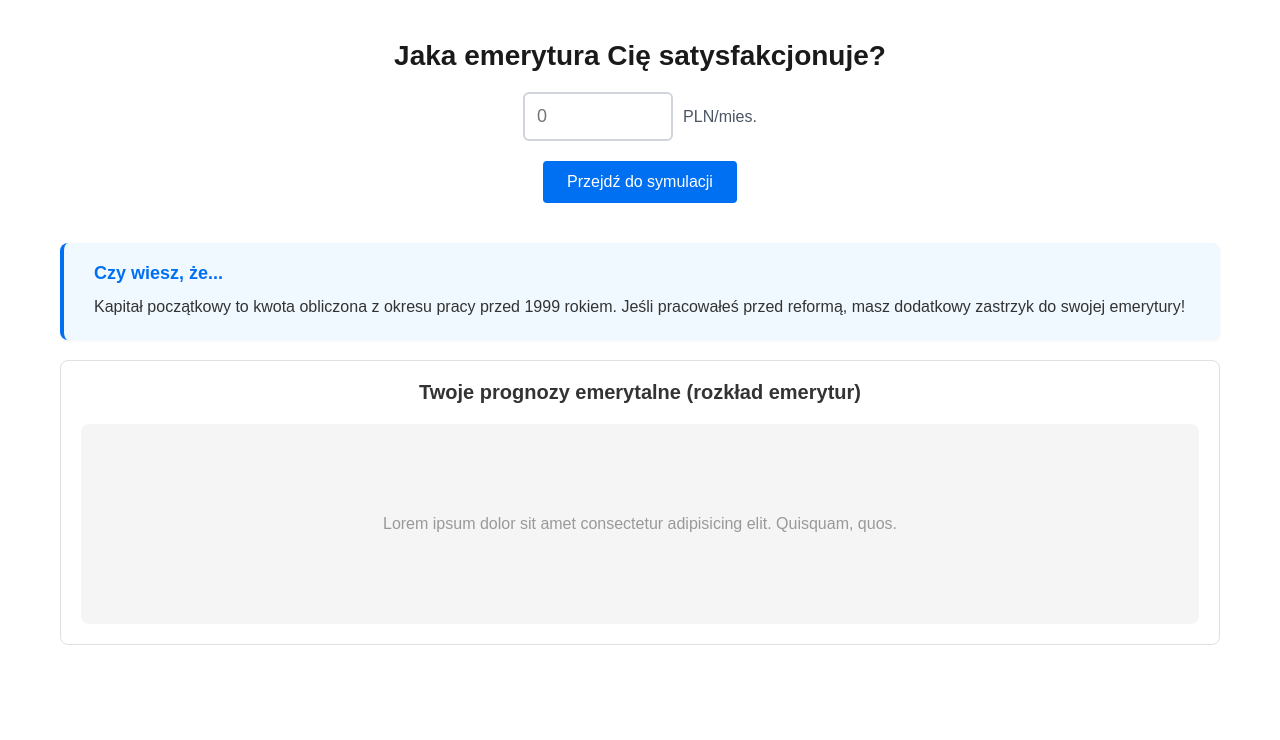
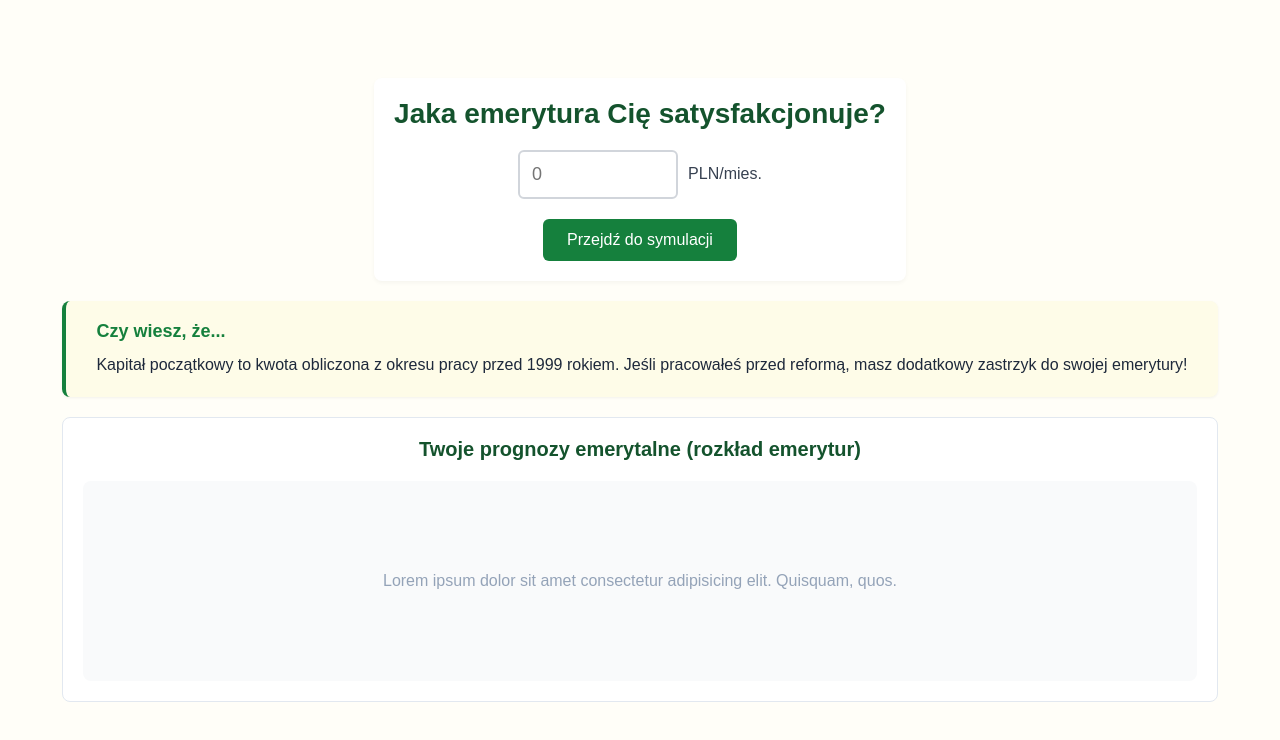
Before and after one commit to MrNtex/symulator-emerytalny, a Next.js app: page / in a window 1280 px wide. Shown: the top 740 px of the page. Built offline with nearby package versions, Linux system fonts and the light colour scheme.

Commit message:
fix rename page paths add new layout to RentModal

```diff
--- /dev/null
+++ b/app/dane/page.tsx
@@ -0,0 +1,6 @@
+'use client'
+import UserForm from '@/components/UserForm/UserForm'
+
+export default function Page() {
+  return <UserForm />
+}
--- a/app/globals.css
+++ b/app/globals.css
@@ -13,6 +13,7 @@
 html,
 body {
   max-width: 100vw;
+  height: 100vh;
   overflow-x: hidden;
 }
 
--- a/app/userform/page.tsx
+++ b/app/userform/page.tsx
@@ -1,6 +1,6 @@
 'use client'
-import UserForm from '@/components/UserForm/UserForm'
+import RentModal from '@/components/RentModal/RentModal'
 
 export default function Page() {
-  return <UserForm />
+  return <RentModal />
 }
--- a/components/RentModal/RentModal.css
+++ b/components/RentModal/RentModal.css
@@ -1,3 +1,12 @@
+.rent-modal-container {
+  width: 100%;
+  height: 100%;
+  display: flex;
+  justify-content: center;
+  align-items: center;
+  background-color: #fffef8;
+}
+
 .home-container {
   display: flex;
   flex-direction: column;
@@ -6,7 +15,7 @@
   gap: 20px;
   max-width: 1200px;
   margin: 0 auto;
-  background-color: #ffffff;
+  background-color: #fffef8;
 }
 
 .retirement-question {
@@ -14,12 +23,13 @@
   background-color: #ffffff;
   padding: 20px;
   border-radius: 8px;
+  box-shadow: 0 2px 4px rgba(0, 0, 0, 0.04);
 }
 
 .retirement-question h2 {
   font-size: 28px;
   margin-bottom: 20px;
-  color: #1a1a1a;
+  color: #14532d;
   font-weight: 600;
 }
 
@@ -31,52 +41,48 @@
   margin-bottom: 20px;
 }
 
-.retirement-input::-webkit-inner-spin-button,
-.retirement-input::-webkit-outer-spin-button {
-  -webkit-appearance: none;
-  margin: 0;
-}
-
 .retirement-input {
-  width: 150px;
+  width: 160px;
   padding: 12px;
   font-size: 18px;
   border: 2px solid #d1d5db;
   border-radius: 6px;
   background-color: #ffffff;
-  color: #1a1a1a;
+  color: #14532d;
+  transition: border-color 0.2s ease, box-shadow 0.2s ease;
 }
 
 .retirement-input:focus {
   outline: none;
-  border-color: #0070f3;
-  box-shadow: 0 0 0 3px rgba(0, 112, 243, 0.1);
+  border-color: #15803d;
+  box-shadow: 0 0 0 3px rgba(21, 128, 61, 0.15);
 }
 
 .currency-label {
   font-size: 16px;
-  color: #4b5563;
+  color: #374151;
   font-weight: 500;
 }
 
 .simulation-button {
   padding: 12px 24px;
   font-size: 16px;
-  background-color: #0070f3;
+  background-color: #15803d;
   color: white;
   border: none;
-  border-radius: 4px;
+  border-radius: 6px;
   cursor: pointer;
+  transition: background-color 0.3s ease;
 }
 
 .simulation-button:hover {
-  background-color: #0051cc;
+  background-color: #166534;
 }
 
 .fun-fact-section {
   width: 100%;
-  background-color: #f0f9ff;
-  border-left: 4px solid #0070f3;
+  background-color: #fefce8;
+  border-left: 4px solid #15803d;
   padding: 20px 30px;
   border-radius: 8px;
   box-shadow: 0 1px 3px rgba(0, 0, 0, 0.05);
@@ -85,22 +91,22 @@
 .fun-fact-title {
   font-size: 18px;
   font-weight: 600;
-  color: #0070f3;
+  color: #15803d;
   margin-bottom: 10px;
 }
 
 .fun-fact-content {
   font-size: 16px;
   line-height: 1.6;
-  color: #333;
+  color: #1e293b;
   margin: 0;
 }
 
 .charts-section {
   width: 100%;
   padding: 20px;
-  background-color: #fff;
-  border: 1px solid #e0e0e0;
+  background-color: #ffffff;
+  border: 1px solid #e2e8f0;
   border-radius: 8px;
   margin-bottom: 20px;
 }
@@ -108,7 +114,7 @@
 .charts-title {
   font-size: 20px;
   font-weight: 600;
-  color: #333;
+  color: #14532d;
   margin-bottom: 20px;
   text-align: center;
 }
@@ -118,8 +124,8 @@
   display: flex;
   align-items: center;
   justify-content: center;
-  background-color: #f5f5f5;
+  background-color: #f9fafb;
   border-radius: 8px;
-  color: #999;
+  color: #94a3b8;
   font-size: 16px;
 }
--- a/components/RentModal/RentModal.tsx
+++ b/components/RentModal/RentModal.tsx
@@ -22,6 +22,7 @@ const Home = () => {
   }, [])
 
   return (
+    <div className='rent-modal-container'>
       <div className="home-container">
         <div className="retirement-question">
           <h2>Jaka emerytura Cię satysfakcjonuje?</h2>
@@ -55,6 +56,7 @@ const Home = () => {
           </div>
         </div>
       </div>
+    </div>
   )
 }
 
```
Also changed, not shown: app/wyniki/page.tsx (renamed from app/result/page.tsx). Lines whose indentation alone changed are shown as unchanged.
